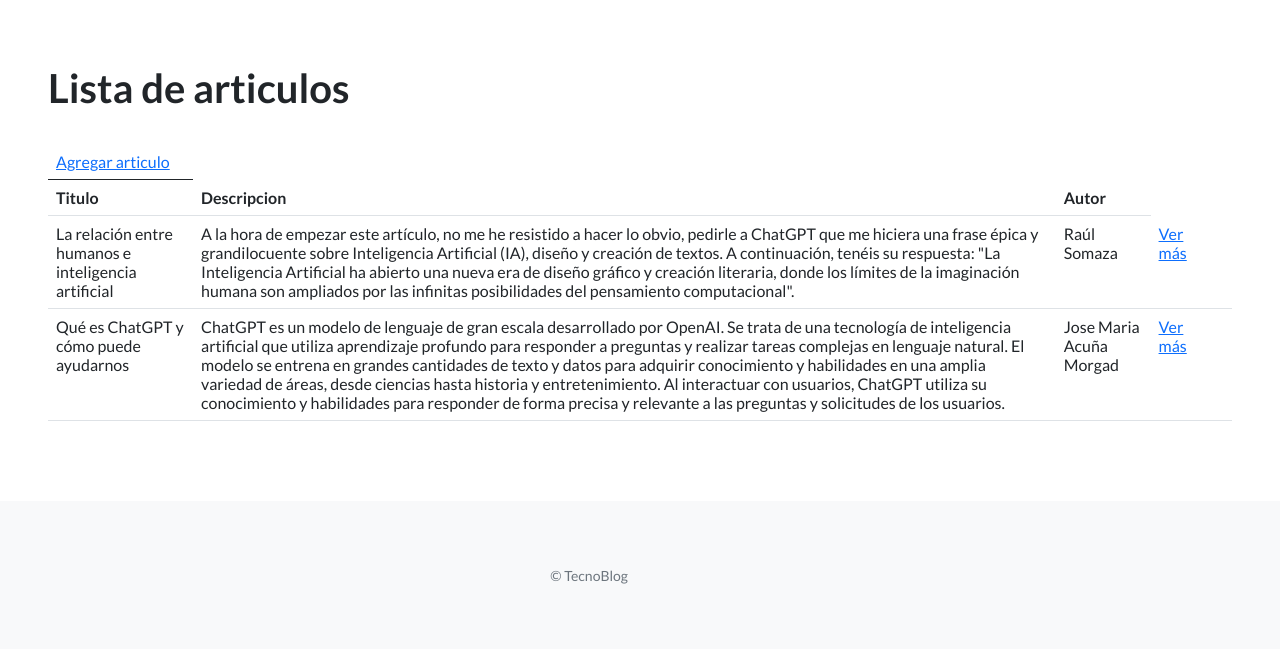
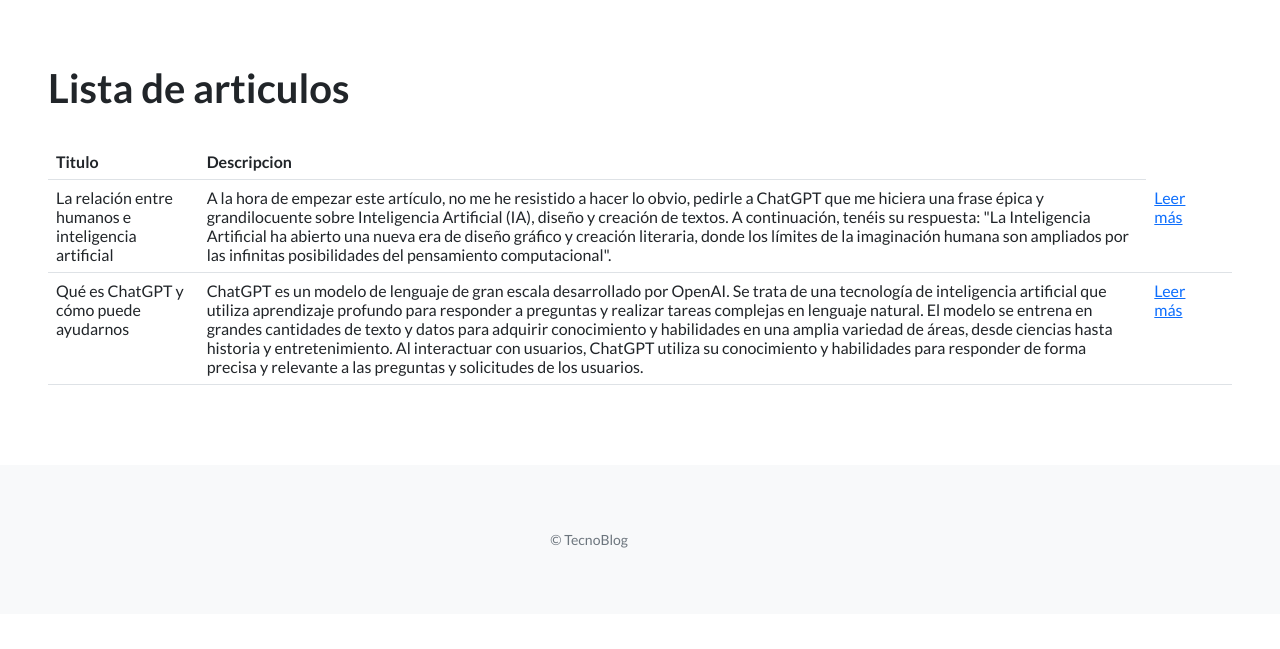
Before and after one commit to vdallavia/Proyecto_Final_Dallavia, a Django app: page /articulos/ in a window 1280 px wide. Shown: the part 66-715 px from the top of the page. Run offline with Django 4.2, Linux system fonts and the light colour scheme; data comes from the database, SQL or seed files in the repository; both versions use the stored data as it was after the commit; parts of the project's set-up code (start-up, migrations or seed data) failed here and were passed over; some libraries are stand-ins or nearby versions.

Commit message:
Modificaciones 2

```diff
--- a/TecnoBlog/TecnoBlog_App/templates/TecnoBlog_App/acerca_de_mi.html
+++ b/TecnoBlog/TecnoBlog_App/templates/TecnoBlog_App/acerca_de_mi.html
@@ -3,10 +3,8 @@
 
 {% block contenido %}
 <section>
-  <div class="container">
-    <h2 class="text-center text-dark">
-      Acerca de Mi
-    </h2>
+  <div>
+    <h1>Acerca de mi</h1>
     <br>
     <div class="row g-4">
       <div class="col-md-6 col-lg-3">
--- a/TecnoBlog/TecnoBlog_App/templates/TecnoBlog_App/base.html
+++ b/TecnoBlog/TecnoBlog_App/templates/TecnoBlog_App/base.html
@@ -55,6 +55,10 @@
     <section style="padding: 4rem 3rem;">
         {% block contenido %}
         <h1>TecnoBlog | Espacio de Tecnología</h1>
+        <p>¡Bienvenidos a nuestro blog, el punto de encuentro de mentes curiosas y apasionadas por la tecnología!
+            En este espacio exploraremos juntos los avances más emocionantes y relevantes de la tecnología. Nuestro principal objetivo es establecer una comunidad en la que podamos compartir conocimientos, descubrimientos y perspectivas sobre las últimas tendencias tecnológicas. Queremos mantenernos mutuamente actualizados, aprovechando la sabiduría colectiva de todos nuestros lectores.
+            Acompáñanos en esta emocionante travesía y navega hacia la sección "Artículos" para descubrir el amplio abanico de información que te mantendrá al día en el fascinante mundo de la innovación y el progreso.
+            </p>
         <img src="{{ user.avatar.imagen.url }}" />
         {% endblock contenido %}
     </section>
--- a/TecnoBlog/TecnoBlog_App/templates/TecnoBlog_App/lista_articulos.html
+++ b/TecnoBlog/TecnoBlog_App/templates/TecnoBlog_App/lista_articulos.html
@@ -5,37 +5,41 @@
   <div>
     <h1>Lista de articulos</h1>
     <table class="table">
+      {% if user.is_authenticated %}
       <td>
         <a href="{% url 'crear_articulo' %}"> Agregar articulo </a>
       </td>
+      {% endif %}
       <tbody>
         <tr>
           <th>Titulo</th>
           <th>Descripcion</th>
-          <th>Autor</th>
         </tr>
       </tr>
       {% for articulo in articulos %}
       <tr>
         <td>{{ articulo.titulo }}</td>
         <td>{{ articulo.descripcion }}</td>
-        <td>{{ articulo.autor }}</td>
         <td>
-          <a href="{% url 'detallar_articulo' %}">Ver más</a>
+          <a href="{% url 'detallar_articulo' %}">Leer más</a>
         </td>
         <td>
-          {% if user == articulo.creador %}
+          {% if user.is_authenticated %}
           <form action="{% url 'editar_articulo' id=articulo.id %}" method="post">
             {% csrf_token %}
-            <input type="submit" value="editar"/>
+            <button type="submit" class="btn btn-primary">
+              <span class="bi bi-pencil"></span>
+            </button>
           </form>
           {% endif %}
         </td>
         <td>
-          {% if user == articulo.creador %}
+          {% if user.is_authenticated %}
           <form action="{% url 'eliminar_articulo' id=articulo.id %}" method="post">
             {% csrf_token %}
-            <input type="submit" value="eliminar"/>
+            <button type="submit" class="btn btn-primary">
+              <span class="bi bi-trash"></span>
+            </button>
           </form>
           {% endif %}
         </td>
--- a/TecnoBlog/TecnoBlog_App/views.py
+++ b/TecnoBlog/TecnoBlog_App/views.py
@@ -42,7 +42,7 @@ def listar_articulos(request):
 
 def detallar_articulo(request):
     contexto = {
-        "articulo": Articulo.objects.all()
+        "articulos": Articulo.objects.all()
     }
     http_response=render(
         request=request,
@@ -104,7 +104,7 @@ def eliminar_articulo(request, id):
     articulo_eliminar = Articulo.objects.get(id=id)
     if request.method == "POST":
         articulo_eliminar.delete()
-        url_exitosa = reverse('detallar_articulos')
+        url_exitosa = reverse('listar_articulos')
         return redirect(url_exitosa)
 
 
```
Also changed, not shown: TecnoBlog/TecnoBlog_App/templates/TecnoBlog_App/detalle_articulo.html (+2 -17 lines), TecnoBlog/TecnoBlog_App/migrations/0001_initial.py, TecnoBlog/TecnoBlog_App/migrations/0002_alter_articulo_imagen.py (deleted), TecnoBlog/TecnoBlog_App/migrations/0003_articulo_creador.py (deleted), TecnoBlog/TecnoBlog_App/migrations/0004_acercademi.py (deleted), TecnoBlog/db.sqlite3, TecnoBlog/media/imagenes/ChatGpt.PNG (added), TecnoBlog/media/imagenes/Inteligencia_Artificial_RWZPWRh.PNG (added), TecnoBlog/media/imagenes/e74edc70-6d6d-4a99-a1c3-144c4abe76c5_W04nQfc.jpg (added).
